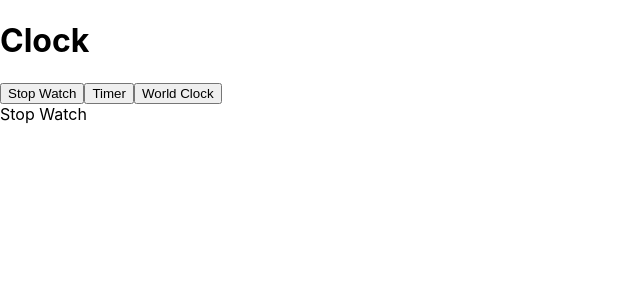
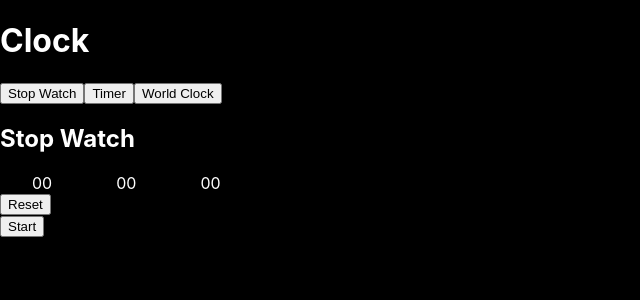
Before and after one commit to makaronma/mkron-clock, a React (Create React App) app: page / in a window 1280 px wide. Both pictures are taken after a click on the button "Stop Watch". Shown: the top 300 px of the page, without its empty margins (0-640 px from the left). Built offline with nearby package versions, Linux system fonts and the light colour scheme.

Commit message:
done stopwatch functionality

```diff
--- a/public/index.html
+++ b/public/index.html
@@ -11,7 +11,7 @@
     />
     <!-- <link rel="apple-touch-icon" href="%PUBLIC_URL%/logo192.png" /> -->
     <link rel="manifest" href="%PUBLIC_URL%/manifest.json" />
-    <title>React App</title>
+    <title>Clock</title>
   </head>
   <body>
     <div id="root"></div>
--- /dev/null
+++ b/src/StopWatch/LapDisplay.js
@@ -0,0 +1,24 @@
+import React from "react";
+import { msConvert } from "../utils";
+
+const LapDisplay = ({ lapTimeDifList }) => {
+  return (
+    <div id="stopWatchLapDisplay">
+      {lapTimeDifList
+        .slice(0)
+        .reverse()
+        .map((lap, index) => {
+            const { hh, mm, ss } = msConvert(lap);
+            return (
+            <div className="lap" key={index}>
+              <div className="left">Lap {lapTimeDifList.length - index}</div>
+              <div className="right">{JSON.stringify(lap)}</div>
+              {/* <div className="right">{`${hh}:${mm}:${ss}`}</div> */}
+            </div>
+          );
+        })}
+    </div>
+  );
+};
+
+export default LapDisplay;
--- a/src/StopWatch/TimeDisplay.js
+++ b/src/StopWatch/TimeDisplay.js
@@ -1,9 +1,15 @@
-import React from 'react'
+import React from "react";
+import { msConvert } from "../utils";
 
-const TimeDisplay = () => {
+const TimeDisplay = ({ ms }) => {
+  const { hh, mm, ss } = msConvert(ms);
   return (
-    <div>Time Display</div>
-  )
-}
+    <div id="stopWatchTimeDisplay">
+      <span>{hh}</span>
+      <span>{mm}</span>
+      <span>{ss}</span>
+    </div>
+  );
+};
 
 export default TimeDisplay;
--- a/src/StopWatch/index.js
+++ b/src/StopWatch/index.js
@@ -1,5 +1,115 @@
+import { useCallback, useEffect, useState } from "react";
+import TimeDisplay from "./TimeDisplay";
+import LapDisplay from "./LapDisplay";
+import "../styles/stopwatch.css";
+
 const StopWatch = () => {
-  return <>Stop Watch</>;
+  const [startMs, setStartMs] = useState(0);
+  const [ms, setMs] = useState(0);
+  const [started, setStarted] = useState(false);
+  const [running, setRunning] = useState(false);
+
+  const [lapTimeList, setLapTimeList] = useState([]); // for calculate time dif
+  const [lapTimeDifList, setTimeDifLapList] = useState([]);
+
+  const [pauseTime, setPauseTime] = useState(null);
+  const [pausedDuration, setPausedDuration] = useState(0);
+
+  // Init Time
+  useEffect(() => {
+    if (!started) return;
+    setStartMs(Date.now());
+  }, [started]);
+
+  // Display Time Change
+  useEffect(() => {
+    if (!running) return;
+    const stopWatchInterval = setInterval(() => {
+      setMs(Date.now() - startMs);
+    }, 50);
+    return () => clearInterval(stopWatchInterval);
+  }, [running, startMs, ms]);
+
+  // Start / Stop Btn
+  const handleStartStopBtnClick = () => {
+    console.log(pausedDuration);
+
+    // if not started
+    if (!started) {
+      // start stopwatch time count
+      setStarted(true);
+      // set starting time
+      setLapTimeList([Date.now()]); //##
+      // start running
+      setRunning(true);
+      return;
+    }
+    // if started already
+    if (running) {
+      // stop
+      console.log("stop");
+      setRunning(false);
+      setPauseTime(Date.now());
+    } else {
+      // continue
+      setRunning(true);
+      setPausedDuration((prev) => prev + Date.now() - pauseTime); //##
+      setStartMs((prev) => prev + Date.now() - pauseTime); //##
+    }
+  };
+
+  // Lap Btn
+  const handleLapBtnClick = () => {
+    // Add current time
+    setLapTimeList((prev) => [...prev, Date.now()]); //##
+
+    // Add time dif between current time and prev lap time
+    setTimeDifLapList((prevLapList) => {
+      console.log("duration: " + pausedDuration);
+      const dif =
+        Date.now() - lapTimeList[lapTimeList.length - 1] - pausedDuration;
+      console.log(dif);
+      return [...prevLapList, dif];
+    }); //##
+    setPausedDuration(0); //##
+  };
+
+  // Reset Btn
+  const handeResetBtnClick = useCallback(() => {
+    // Set status to stopped, reset time
+    setStarted(false);
+    setMs(0);
+    // Clear laps
+    setLapTimeList([]); //##
+    setTimeDifLapList([]); //##
+    setPausedDuration(0); //##
+  }, []);
+
+  // useEffect(() => {
+  //   console.log(lapTimeDifList);
+  // }, [lapTimeDifList]);
+
+  return (
+    <div className="miniApp">
+      <h2>Stop Watch</h2>
+      <TimeDisplay ms={ms} />
+      <div className="left">
+        {running ? (
+          <button onClick={handleLapBtnClick}>Lap</button>
+        ) : (
+          <button onClick={handeResetBtnClick}>Reset</button>
+        )}
+      </div>
+      <div className="right">
+        {running ? (
+          <button onClick={handleStartStopBtnClick}>Stop</button>
+        ) : (
+          <button onClick={handleStartStopBtnClick}>Start</button>
+        )}
+      </div>
+      <LapDisplay lapTimeDifList={lapTimeDifList} />
+    </div>
+  );
 };
 
 export default StopWatch;
--- a/src/styles/index.css
+++ b/src/styles/index.css
@@ -1,13 +1,17 @@
+html {
+  background-color: black;
+}
 body {
   margin: 0;
-  font-family: -apple-system, BlinkMacSystemFont, 'Segoe UI', 'Roboto', 'Oxygen',
-    'Ubuntu', 'Cantarell', 'Fira Sans', 'Droid Sans', 'Helvetica Neue',
+  font-family: -apple-system, BlinkMacSystemFont, "Segoe UI", "Roboto", "Oxygen",
+    "Ubuntu", "Cantarell", "Fira Sans", "Droid Sans", "Helvetica Neue",
     sans-serif;
   -webkit-font-smoothing: antialiased;
   -moz-osx-font-smoothing: grayscale;
+  color: white;
 }
 
 code {
-  font-family: source-code-pro, Menlo, Monaco, Consolas, 'Courier New',
+  font-family: source-code-pro, Menlo, Monaco, Consolas, "Courier New",
     monospace;
 }
--- /dev/null
+++ b/src/styles/stopwatch.css
@@ -0,0 +1,3 @@
+#stopWatchTimeDisplay span {
+  margin: 2rem;
+}
--- /dev/null
+++ b/src/utils.js
@@ -0,0 +1,14 @@
+const preZero = (num) => {
+  return ("0" + num).slice(-2);
+};
+
+const msConvert = (ms) => {
+  const ss = preZero(ms);
+  const m = Math.floor(ms / 1000);
+  const mm = preZero(m);
+  const hh = preZero(Math.floor(ms / 1000 / 60));
+
+  return { hh, mm, ss };
+};
+
+export { msConvert };
```
